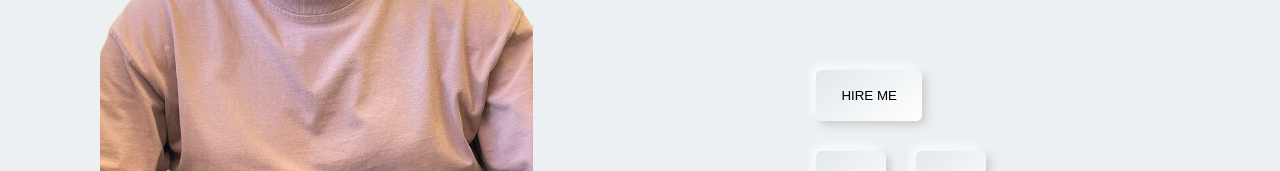
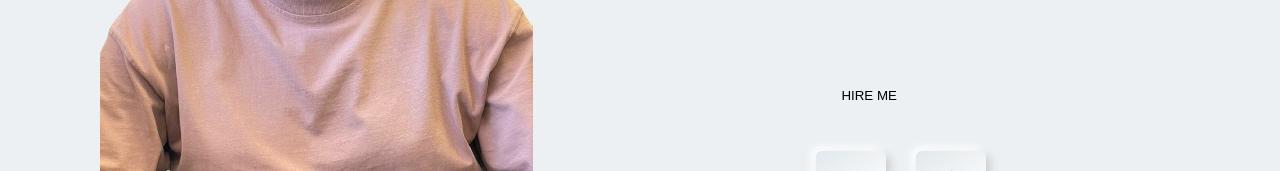
Before and after one commit to Luvuyotafeni/React-JS-portfolio, a React (Create React App) app: page / in a window 1280 px wide. In both pictures the pointer is over the button "HIRE ME". Shown: the part 400-571 px from the top of the page. Built offline with nearby package versions, Linux system fonts and the light colour scheme.

Commit message:
changing the hover effects for the home page

```diff
--- a/src/component/About/About.css
+++ b/src/component/About/About.css
@@ -21,11 +21,8 @@
     position: relative;
 }
 
-.About .btn_shadow:hover {
-    transform: translate(0);
-}
 
-.About .box:hover .btn_shadow {
+.btn_shadow:hover {
     background: #be5e5e;
     box-shadow: none;
     color: white;
--- a/src/component/Hero/home.css
+++ b/src/component/Hero/home.css
@@ -72,6 +72,11 @@
     margin-top: 20px;
     margin-left: 100px;
 }
+.btn_shadow:hover{
+    background-color: #be5e5e;
+    color: black;
+    transform: translateY(-10px);
+  }
 
 /* Responsive Styles */
 @media only screen and (max-width: 480px) {
--- a/src/component/Skills/Skills.css
+++ b/src/component/Skills/Skills.css
@@ -35,7 +35,7 @@
 }
 
 .btn_shadow:hover{
-
+  background-color: #ecf0f3;
   color: black;
   transform: translateY(-10px);
 }
```
